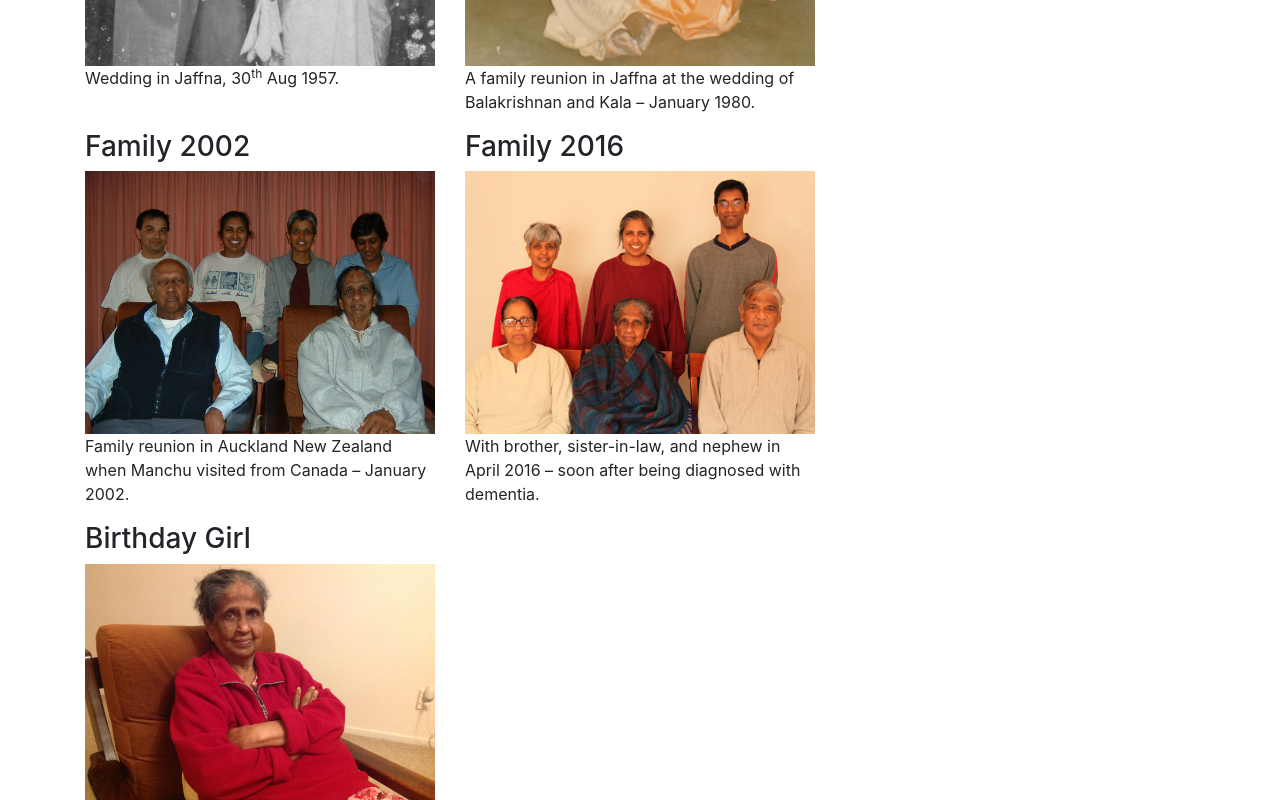
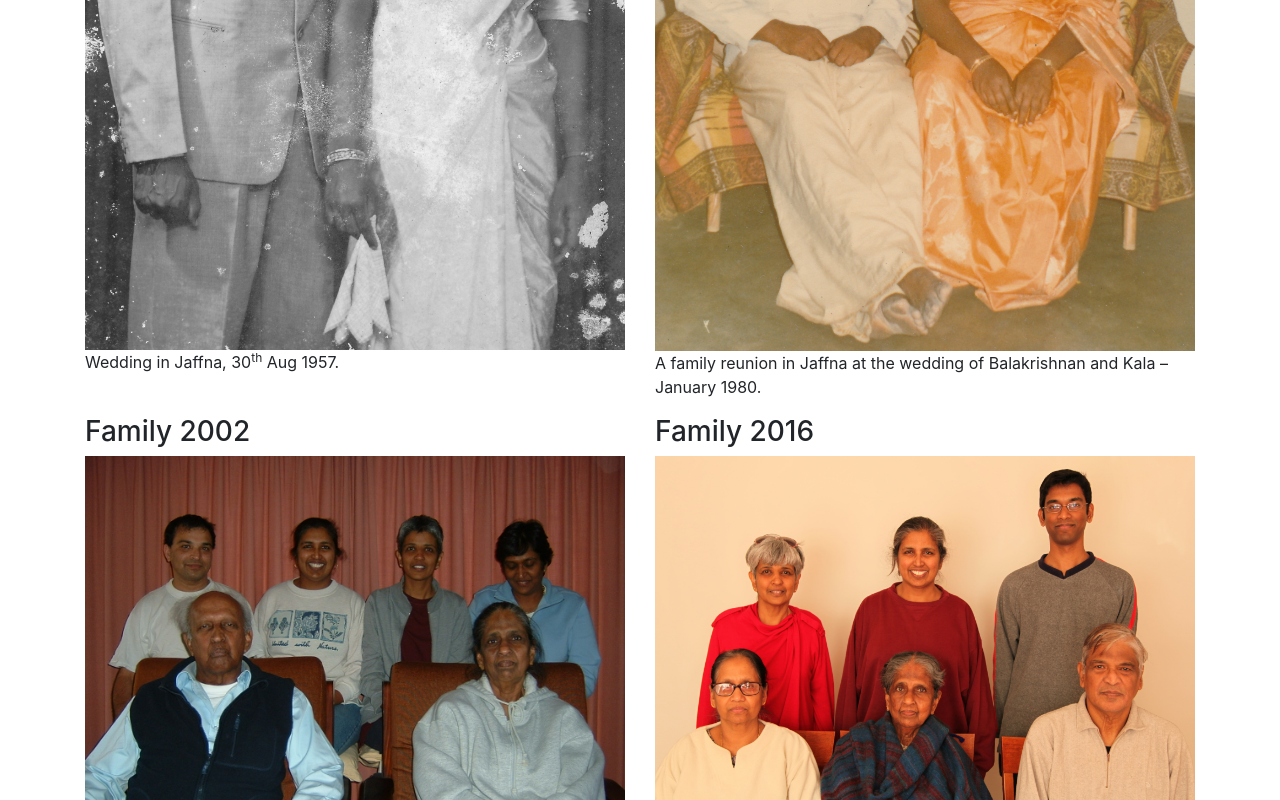
Before and after one commit to sulojana/sulojana.github.io, a plain HTML site: page amma/index.html in a window 1280 px wide. Shown: the part 3520-4320 px from the top of the page. Drawn offline with nearby package versions, Linux system fonts and the light colour scheme.

Commit message:
Add files via upload

```diff
--- a/amma/index.html
+++ b/amma/index.html
@@ -185,14 +185,14 @@
    </div>
    <div id="photos" class="container">
       <div class="row">
-         <div class="col-sm-4">
+         <div class="col-sm-6">
             <h3>Wedding</h3>
             <img class="img-fluid" src="photos/01.jpg" alt="01" />
             <p>
                Wedding in Jaffna, 30<sup>th</sup> Aug 1957.
             </p>
          </div>
-         <div class="col-sm-4">
+         <div class="col-sm-6">
             <h3>Family 1980</h3>
             <img class="img-fluid" src="photos/02.jpg" alt="02" />
             <p>
@@ -202,7 +202,7 @@
          </div>
       </div>
       <div class="row">
-         <div class="col-sm-4">
+         <div class="col-sm-6">
             <h3>Family 2002</h3>
             <img class="img-fluid" src="photos/03.jpg" alt="03" />
             <p>
@@ -210,7 +210,7 @@
                from Canada &ndash; January 2002.
             </p>
          </div>
-         <div class="col-sm-4">
+         <div class="col-sm-6">
             <h3>Family 2016</h3>
             <img class="img-fluid" src="photos/04.jpg" alt="04" />
             <p>
@@ -220,7 +220,7 @@
          </div>
       </div>
       <div class="row">
-         <div class="col-sm-4">
+         <div class="col-sm-12">
             <h3>Birthday Girl</h3>
             <img class="img-fluid" src="photos/05.jpg" alt="05" />
             <p>
```
